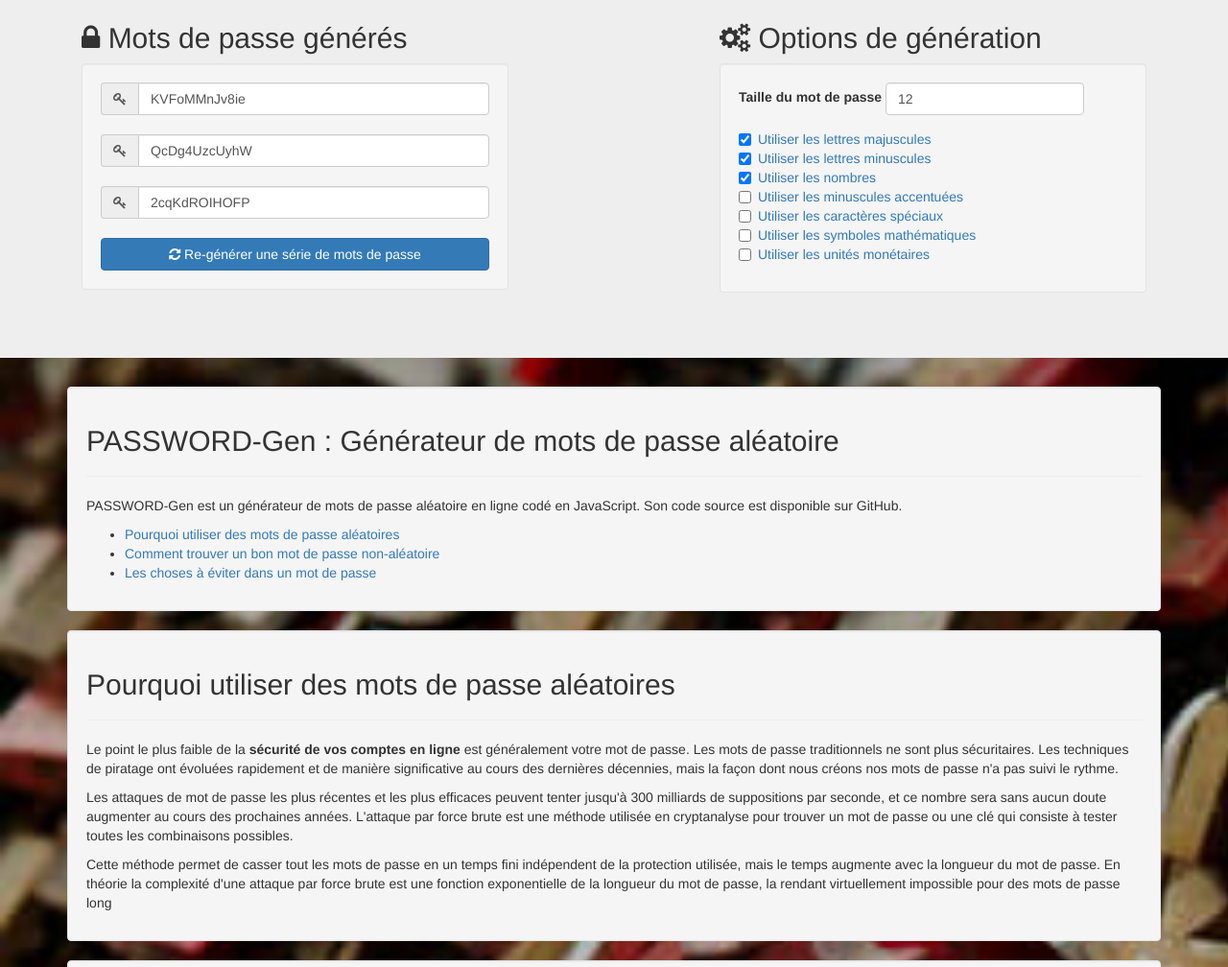
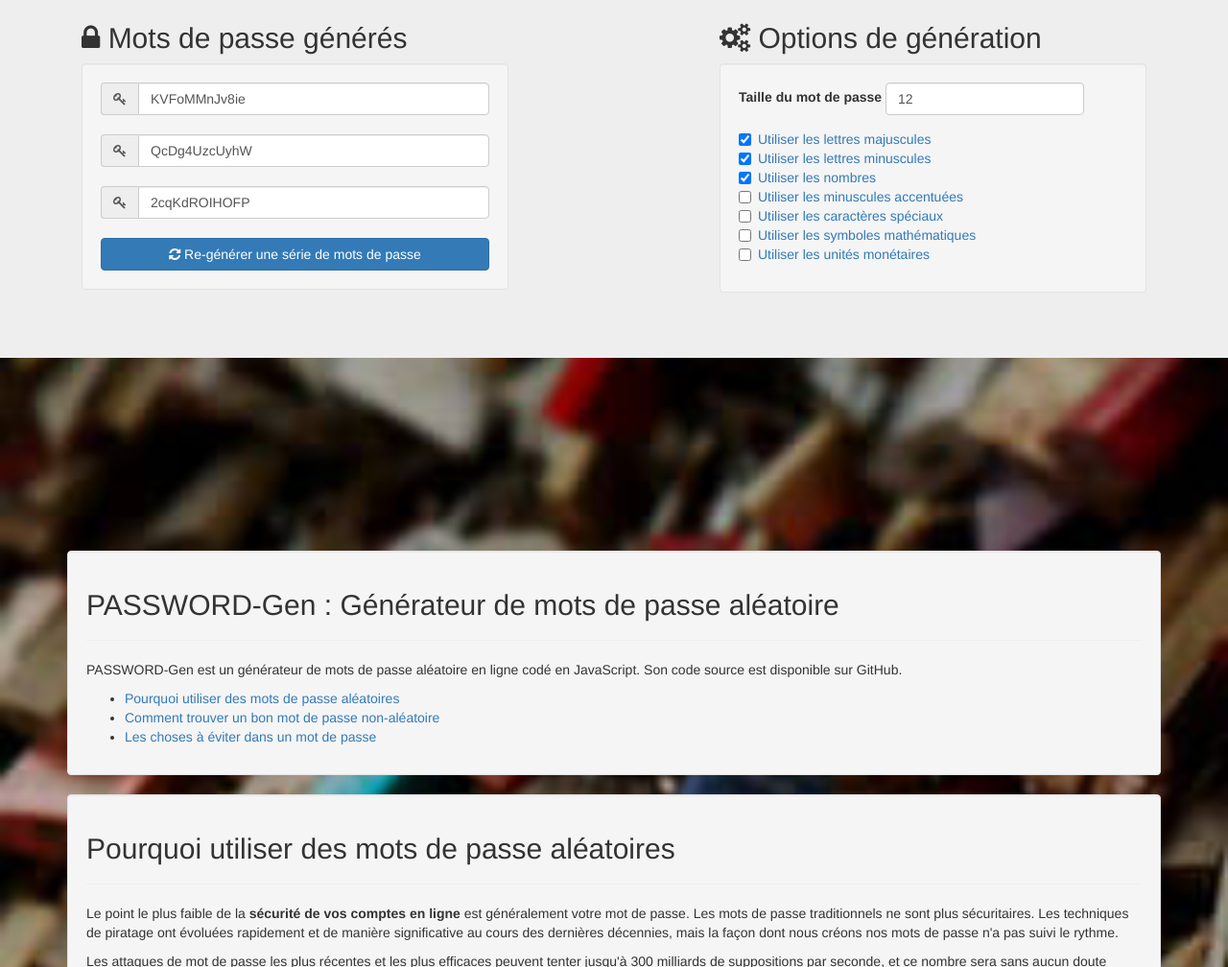
Before and after one commit to julien-jacob/PASSWORD-Gen, a plain HTML site: page index.html in a window 1280 px wide. Shown: the part 290-1298 px from the top of the page at 96% size. Drawn offline with nearby package versions, Linux system fonts and the light colour scheme.

Commit message:
marge avant le texte

```diff
--- a/css/style.css
+++ b/css/style.css
@@ -6,6 +6,10 @@ body {
 }
 .middle {
   margin-top: 4%;
+}
+
+#w0 {
+	margin-top:15%;
 }
 
 header h1 {
--- a/index.html
+++ b/index.html
@@ -109,9 +109,9 @@
 		</div>
 
 
-		<div>
+
 		<div class="container">
-				<div class="well">
+			<div class="well" id="w0">
 				<h2>PASSWORD-Gen : Générateur de mots de passe aléatoire</h2>
 				<hr>
 				<p>PASSWORD-Gen est un générateur de mots de passe aléatoire en ligne codé en JavaScript. Son code source est disponible sur GitHub.</p>
@@ -129,7 +129,7 @@
 
 				<p>Les attaques de mot de passe les plus récentes et les plus efficaces peuvent tenter jusqu'à 300 milliards de suppositions par seconde, et ce nombre sera sans aucun doute augmenter au cours des prochaines années. L'attaque par force brute est une méthode utilisée en cryptanalyse pour trouver un mot de passe ou une clé qui consiste à tester toutes les combinaisons possibles.</p>
 
-					<p>Cette méthode permet de casser tout les mots de passe en un temps fini indépendent de la protection utilisée, mais le temps augmente avec la longueur du mot de passe. En théorie la complexité d'une attaque par force brute est une fonction exponentielle de la longueur du mot de passe, la rendant virtuellement impossible pour des mots de passe long</p>
+				<p>Cette méthode permet de casser tout les mots de passe en un temps fini indépendent de la protection utilisée, mais le temps augmente avec la longueur du mot de passe. En théorie la complexité d'une attaque par force brute est une fonction exponentielle de la longueur du mot de passe, la rendant virtuellement impossible pour des mots de passe long.</p>
 			</div>
 			<div class="well" id="w2">
 				<h2>Comment trouver un bon mot de passe non-aléatoire</h2>
@@ -195,7 +195,7 @@
 				<p><strong>Ne changez pas vos mots de passe sans raison,</strong> à moins que vous soupçonnez qu'ils aient été compromis. Tant que vous avez le type de mot de passe fort recommandé dans cet article, le changer fréquemment ne fera rien pour minimiser le risque qu'il soit compromise.</p>
 			</div>
 		</div>
-		</div>
+
 
 		<footer class="container">
 			<p class="text-center"><a href="http://cerf-de-pixel.fr/">Cerf de pixel</a></p>
```
Lines whose indentation alone changed are shown as unchanged.
